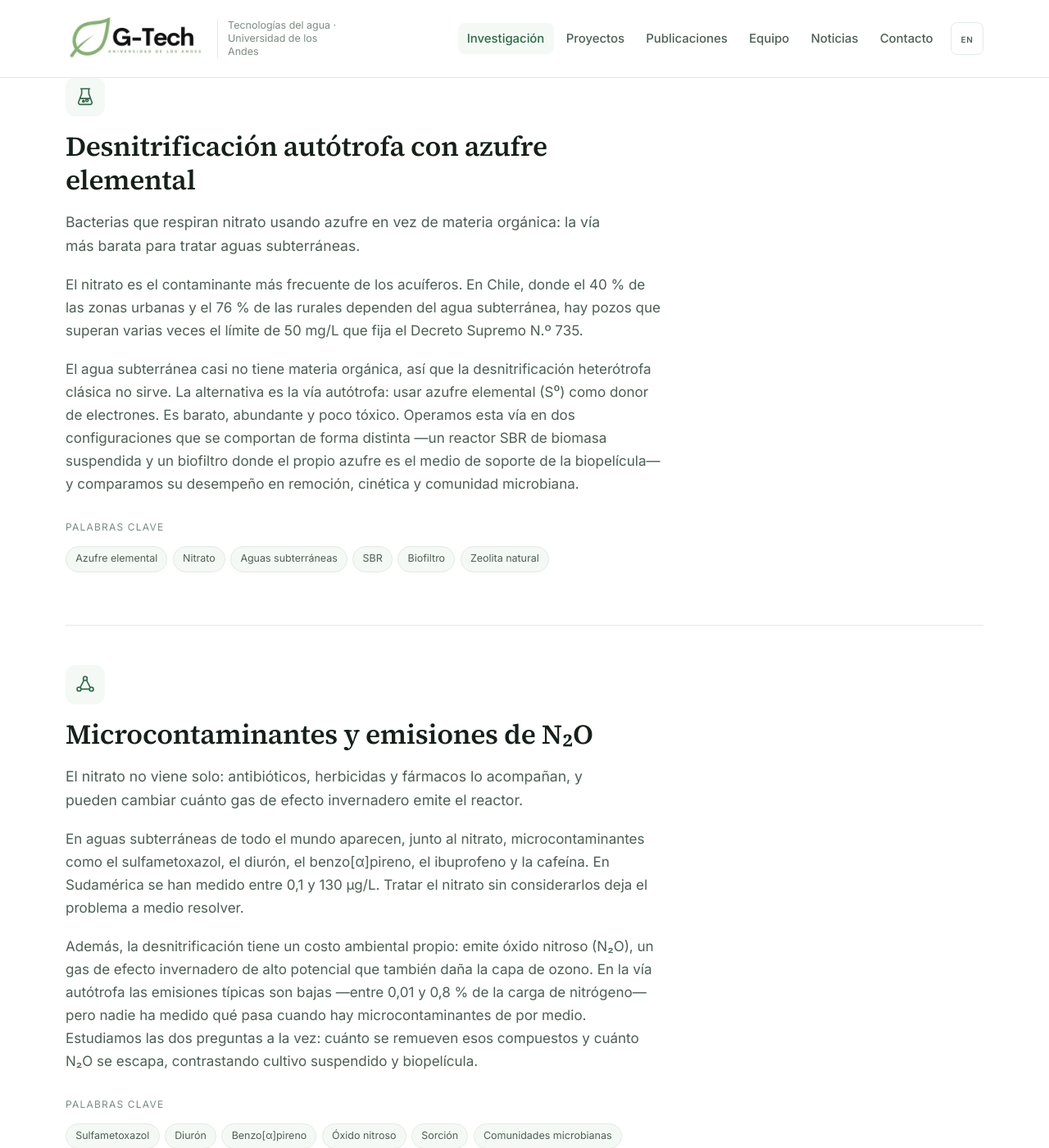
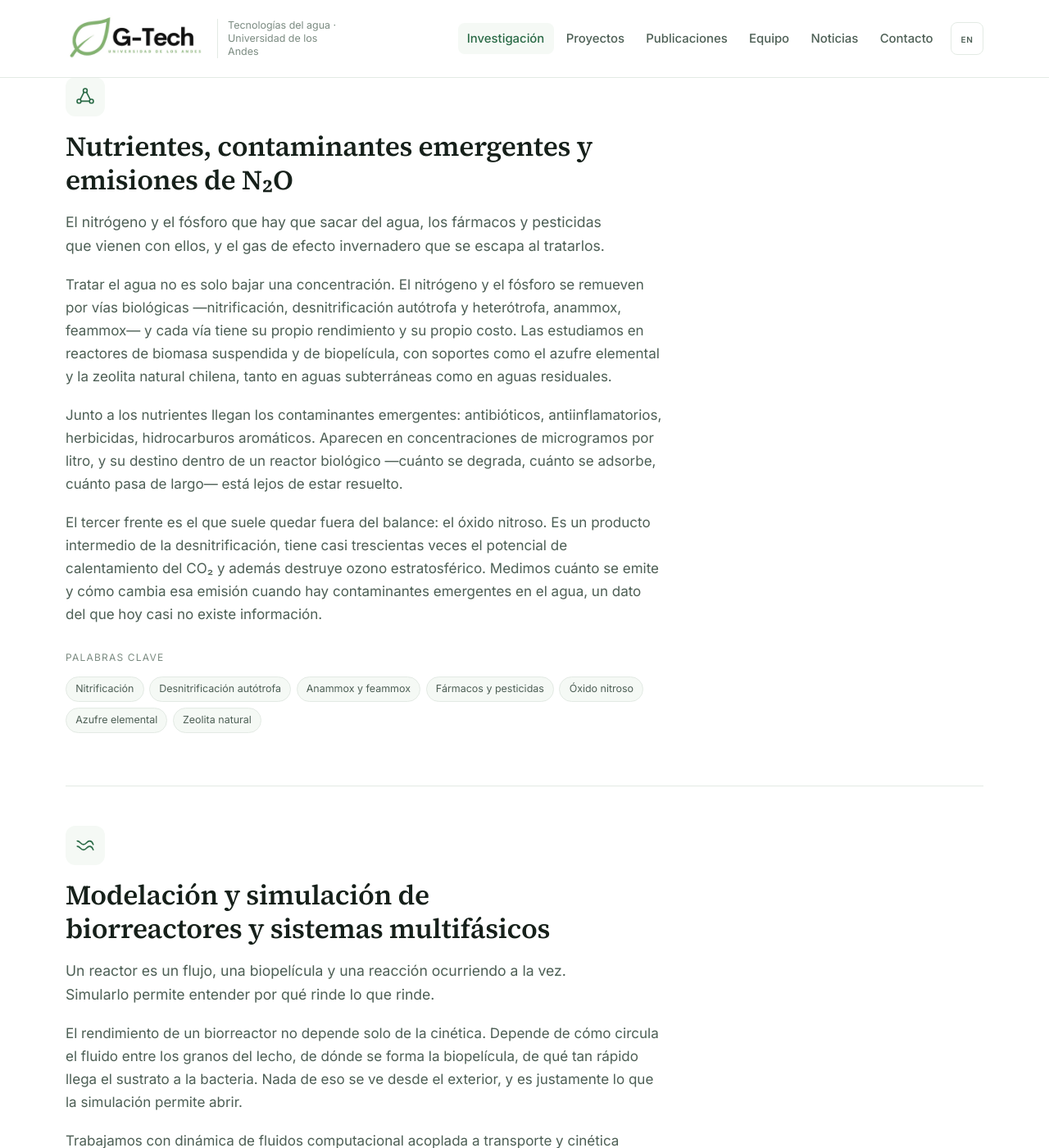
Before and after one commit to labgtechaguas/labgtechaguas.github.io, a Jekyll site: the page built from investigacion.html, in a window 1280 px wide and 1400 px high, scrolled down 399 px. Shown: the whole window at 82% size. Built offline with Jekyll 4.4.1, drawn with Linux system fonts in a browser that asks for light colours; some of the changed text lies outside the part shown.

Commit message:
Nuevas líneas de investigación, más amplias que los proyectos

```diff
--- a/_data/en.yml
+++ b/_data/en.yml
@@ -79,9 +79,9 @@
 research:
   title: "Research"
   lead: >-
-    We treat groundwater with bacteria that breathe nitrate using elemental sulfur
-    as the electron donor. Our three research lines are organised around that
-    process.
+    Three lines broader than any single project: the nutrients and contaminants
+    that must come out of the water, the tools for understanding the reactors that
+    do it, and the residue left at the end of the process.
   keywords: "Keywords"
 
 projects:
--- a/_data/es.yml
+++ b/_data/es.yml
@@ -79,9 +79,9 @@
 research:
   title: "Investigación"
   lead: >-
-    Tratamos el agua subterránea con bacterias que respiran nitrato usando azufre
-    elemental como donor de electrones. Alrededor de ese proceso se organizan
-    nuestras tres líneas.
+    Tres líneas más amplias que cualquier proyecto en particular: los nutrientes y
+    contaminantes que hay que sacar del agua, las herramientas para entender los
+    reactores que lo hacen, y el residuo que queda al final del proceso.
   keywords: "Palabras clave"
 
 projects:
--- a/_data/research.yml
+++ b/_data/research.yml
@@ -1,120 +1,165 @@
 # Líneas de investigación. icon: nombre del ícono SVG en _includes/icons.html
-- id: denitrification
+# Las líneas son deliberadamente más amplias que los proyectos adjudicados: un
+# proyecto entra y sale, la línea se mantiene.
+- id: nutrientes
+  icon: molecule
+  title:
+    es: "Nutrientes, contaminantes emergentes y emisiones de N₂O"
+    en: "Nutrients, emerging contaminants and N₂O emissions"
+  summary:
+    es: "El nitrógeno y el fósforo que hay que sacar del agua, los fármacos y pesticidas que vienen con ellos, y el gas de efecto invernadero que se escapa al tratarlos."
+    en: "The nitrogen and phosphorus that must come out of the water, the pharmaceuticals and pesticides that travel with them, and the greenhouse gas that escapes while treating them."
+  body:
+    es: >-
+      Tratar el agua no es solo bajar una concentración. El nitrógeno y el fósforo
+      se remueven por vías biológicas —nitrificación, desnitrificación autótrofa y
+      heterótrofa, anammox, feammox— y cada vía tiene su propio rendimiento y su
+      propio costo. Las estudiamos en reactores de biomasa suspendida y de
+      biopelícula, con soportes como el azufre elemental y la zeolita natural
+      chilena, tanto en aguas subterráneas como en aguas residuales.
+
+
+      Junto a los nutrientes llegan los contaminantes emergentes: antibióticos,
+      antiinflamatorios, herbicidas, hidrocarburos aromáticos. Aparecen en
+      concentraciones de microgramos por litro, y su destino dentro de un reactor
+      biológico —cuánto se degrada, cuánto se adsorbe, cuánto pasa de largo— está
+      lejos de estar resuelto.
+
+
+      El tercer frente es el que suele quedar fuera del balance: el óxido nitroso.
+      Es un producto intermedio de la desnitrificación, tiene casi trescientas
+      veces el potencial de calentamiento del CO₂ y además destruye ozono
+      estratosférico. Medimos cuánto se emite y cómo cambia esa emisión cuando hay
+      contaminantes emergentes en el agua, un dato del que hoy casi no existe
+      información.
+    en: >-
+      Treating water is not just about lowering a concentration. Nitrogen and
+      phosphorus are removed through biological pathways — nitrification,
+      autotrophic and heterotrophic denitrification, anammox, feammox — and each
+      pathway has its own performance and its own cost. We study them in
+      suspended-biomass and biofilm reactors, with carriers such as elemental
+      sulfur and Chilean natural zeolite, in groundwater as well as wastewater.
+
+
+      Emerging contaminants arrive alongside the nutrients: antibiotics,
+      anti-inflammatories, herbicides, aromatic hydrocarbons. They appear at
+      concentrations of micrograms per litre, and their fate inside a biological
+      reactor — how much is degraded, how much is adsorbed, how much passes
+      straight through — is far from settled.
+
+
+      The third front is the one usually left out of the balance: nitrous oxide.
+      It is an intermediate product of denitrification, has nearly three hundred
+      times the warming potential of CO₂ and also depletes stratospheric ozone. We
+      measure how much is emitted and how that emission changes when emerging
+      contaminants are present, something on which almost no data exist today.
+  keywords:
+    es: ["Nitrificación", "Desnitrificación autótrofa", "Anammox y feammox", "Fármacos y pesticidas", "Óxido nitroso", "Azufre elemental", "Zeolita natural"]
+    en: ["Nitrification", "Autotrophic denitrification", "Anammox and feammox", "Pharmaceuticals and pesticides", "Nitrous oxide", "Elemental sulfur", "Natural zeolite"]
+
+- id: modelacion
+  icon: flow
+  title:
+    es: "Modelación y simulación de biorreactores y sistemas multifásicos"
+    en: "Modelling and simulation of bioreactors and multiphase systems"
+  summary:
+    es: "Un reactor es un flujo, una biopelícula y una reacción ocurriendo a la vez. Simularlo permite entender por qué rinde lo que rinde."
+    en: "A reactor is a flow, a biofilm and a reaction happening at once. Simulating it is what explains why it performs the way it does."
+  body:
+    es: >-
+      El rendimiento de un biorreactor no depende solo de la cinética. Depende de
+      cómo circula el fluido entre los granos del lecho, de dónde se forma la
+      biopelícula, de qué tan rápido llega el sustrato a la bacteria. Nada de eso
+      se ve desde el exterior, y es justamente lo que la simulación permite abrir.
+
+
+      Trabajamos con dinámica de fluidos computacional acoplada a transporte y
+      cinética biológica, con geometrías reales obtenidas por tomografía
+      computarizada, y con acoplamiento CFD–DEM para seguir cómo cambia el medio a
+      medida que se consume. La validación es parte del método: los modelos se
+      confrontan con distribuciones de tiempo de residencia medidas en el reactor,
+      un observable que integra todo lo que ocurre dentro.
+
+
+      El alcance va más allá de los reactores de tratamiento de agua: los mismos
+      flujos multifásicos aparecen en la biofiltración de gases, en medios porosos
+      colonizados por biopelícula y en la digestión anaerobia. El horizonte es un
+      gemelo digital del reactor: un modelo con el que operar y escalar, en vez de
+      ajustar por prueba y error.
+    en: >-
+      A bioreactor's performance does not depend on kinetics alone. It depends on
+      how the fluid moves between the grains of the bed, where the biofilm forms,
+      how fast the substrate reaches the bacteria. None of that is visible from
+      the outside, and that is exactly what simulation opens up.
+
+
+      We work with computational fluid dynamics coupled to transport and
+      biological kinetics, with real geometries obtained by computed tomography,
+      and with CFD–DEM coupling to track how the medium changes as it is consumed.
+      Validation is part of the method: models are confronted with residence time
+      distributions measured in the reactor, an observable that integrates
+      everything happening inside.
+
+
+      The scope reaches beyond water treatment reactors: the same multiphase flows
+      appear in gas biofiltration, in porous media colonised by biofilm and in
+      anaerobic digestion. The horizon is a digital twin of the reactor: a model
+      you can operate and scale with, instead of tuning by trial and error.
+  keywords:
+    es: ["CFD", "OpenFOAM", "CFD–DEM", "Tomografía computarizada", "Distribución de tiempos de residencia", "Flujo multifásico", "Gemelos digitales"]
+    en: ["CFD", "OpenFOAM", "CFD–DEM", "Computed tomography", "Residence time distribution", "Multiphase flow", "Digital twins"]
+
+- id: lodos
   icon: reactor
   title:
-    es: "Desnitrificación autótrofa con azufre elemental"
-    en: "Sulfur-based autotrophic denitrification"
+    es: "Tratamiento de lodos: microaireación y digestión anaerobia"
+    en: "Sludge treatment: microaeration and anaerobic digestion"
   summary:
-    es: "Bacterias que respiran nitrato usando azufre en vez de materia orgánica: la vía más barata para tratar aguas subterráneas."
-    en: "Bacteria that breathe nitrate using sulfur instead of organic matter: the cheapest route to treating groundwater."
+    es: "Los lodos son el residuo del tratamiento del agua y, a la vez, una fuente de energía y de nutrientes. La diferencia está en el pretratamiento."
+    en: "Sludge is the residue of water treatment and, at the same time, a source of energy and nutrients. The difference lies in the pretreatment."
   body:
     es: >-
-      El nitrato es el contaminante más frecuente de los acuíferos. En Chile,
-      donde el 40 % de las zonas urbanas y el 76 % de las rurales dependen del
-      agua subterránea, hay pozos que superan varias veces el límite de 50 mg/L
-      que fija el Decreto Supremo N.º 735.
+      Una planta de tratamiento de aguas residuales produce lodos, y esos lodos son
+      su mayor problema de manejo: salen del proceso con humedad muy alta, lo que
+      encarece el transporte y la disposición. Pero también contienen materia
+      orgánica que puede convertirse en biogás y nutrientes que pueden recuperarse.
 
 
-      El agua subterránea casi no tiene materia orgánica, así que la
-      desnitrificación heterótrofa clásica no sirve. La alternativa es la vía
-      autótrofa: usar azufre elemental (S⁰) como donor de electrones. Es barato,
-      abundante y poco tóxico. Operamos esta vía en dos configuraciones que se
-      comportan de forma distinta —un reactor SBR de biomasa suspendida y un
-      biofiltro donde el propio azufre es el medio de soporte de la
-      biopelícula— y comparamos su desempeño en remoción, cinética y comunidad
-      microbiana.
-    en: >-
-      Nitrate is the most common pollutant in aquifers. In Chile, where 40 % of
-      urban areas and 76 % of rural areas depend on groundwater, some wells exceed
-      the 50 mg/L limit set by Supreme Decree No. 735 several times over.
+      Trabajamos en los pretratamientos que cambian esa ecuación. La microaireación
+      —dosis controladas de oxígeno en un ambiente anaerobio— mejora la hidrólisis
+      y la deshidratación posterior. La digestión anaerobia convierte la materia
+      orgánica en metano e hidrógeno, y su rendimiento depende de la mezcla de
+      sustratos, de los micronutrientes disponibles y de la estabilidad del
+      proceso: todo eso se modela. El biosecado, en paralelo, aprovecha el calor
+      de la propia actividad biológica para secar el lodo.
 
 
-      Groundwater has almost no organic matter, so classical heterotrophic
-      denitrification is not an option. The alternative is the autotrophic route:
-      using elemental sulfur (S⁰) as the electron donor. It is cheap, abundant and
-      low in toxicity. We run this route in two configurations that behave very
-      differently — a suspended-biomass SBR and a biofilter where the sulfur
-      itself is the biofilm carrier — and compare their removal performance,
-      kinetics and microbial communities.
-  keywords:
-    es: ["Azufre elemental", "Nitrato", "Aguas subterráneas", "SBR", "Biofiltro", "Zeolita natural"]
-    en: ["Elemental sulfur", "Nitrate", "Groundwater", "SBR", "Biofilter", "Natural zeolite"]
-
-- id: micropollutants
-  icon: molecule
-  title:
-    es: "Microcontaminantes y emisiones de N₂O"
-    en: "Micropollutants and N₂O emissions"
-  summary:
-    es: "El nitrato no viene solo: antibióticos, herbicidas y fármacos lo acompañan, y pueden cambiar cuánto gas de efecto invernadero emite el reactor."
-    en: "Nitrate does not travel alone: antibiotics, herbicides and pharmaceuticals come with it, and may change how much greenhouse gas the reactor emits."
-  body:
-    es: >-
-      En aguas subterráneas de todo el mundo aparecen, junto al nitrato,
-      microcontaminantes como el sulfametoxazol, el diurón, el benzo[α]pireno, el
-      ibuprofeno y la cafeína. En Sudamérica se han medido entre 0,1 y 130 µg/L.
-      Tratar el nitrato sin considerarlos deja el problema a medio resolver.
+      El líquido que se separa del lodo tampoco se trata como un descarte: es una
+      corriente concentrada de la que se puede recuperar nitrógeno y fósforo. Ahí
+      las tres líneas del grupo se cruzan —remoción de nutrientes, modelación del
+      proceso y valorización del residuo— y es donde la idea de economía circular
+      deja de ser una consigna y se vuelve un balance de masa.
+    en: >-
+      A wastewater treatment plant produces sludge, and that sludge is its biggest
+      handling problem: it leaves the process with very high moisture, which drives
+      up transport and disposal costs. But it also holds organic matter that can
+      become biogas, and nutrients that can be recovered.
 
 
-      Además, la desnitrificación tiene un costo ambiental propio: emite óxido
-      nitroso (N₂O), un gas de efecto invernadero de alto potencial que también
-      daña la capa de ozono. En la vía autótrofa las emisiones típicas son bajas
-      —entre 0,01 y 0,8 % de la carga de nitrógeno— pero nadie ha medido qué pasa
-      cuando hay microcontaminantes de por medio. Estudiamos las dos preguntas a la
-      vez: cuánto se remueven esos compuestos y cuánto N₂O se escapa,
-      contrastando cultivo suspendido y biopelícula.
-    en: >-
-      Groundwater worldwide carries, alongside nitrate, micropollutants such as
-      sulfamethoxazole, diuron, benzo[a]pyrene, ibuprofen and caffeine. In South
-      America, concentrations between 0.1 and 130 µg/L have been reported. Treating
-      nitrate without accounting for them leaves the problem half solved.
+      We work on the pretreatments that change that equation. Microaeration —
+      controlled doses of oxygen in an anaerobic environment — improves hydrolysis
+      and subsequent dewatering. Anaerobic digestion turns organic matter into
+      methane and hydrogen, and its performance depends on the substrate mixture,
+      the available micronutrients and process stability: all of which can be
+      modelled. Biodrying, in parallel, uses the heat of the biological activity
+      itself to dry the sludge.
 
 
-      Denitrification also has an environmental cost of its own: it emits nitrous
-      oxide (N₂O), a potent greenhouse gas that also depletes stratospheric ozone.
-      In the autotrophic route emissions are typically low — 0.01 to 0.8 % of the
-      nitrogen load — but nobody has measured what happens when micropollutants are
-      present. We tackle both questions at once: how much of these compounds is
-      removed, and how much N₂O escapes, comparing suspended culture and biofilm.
+      The liquid separated from the sludge is not treated as waste either: it is a
+      concentrated stream from which nitrogen and phosphorus can be recovered. That
+      is where the group's three lines meet — nutrient removal, process modelling
+      and waste valorisation — and where circular economy stops being a slogan and
+      becomes a mass balance.
   keywords:
-    es: ["Sulfametoxazol", "Diurón", "Benzo[α]pireno", "Óxido nitroso", "Sorción", "Comunidades microbianas"]
-    en: ["Sulfamethoxazole", "Diuron", "Benzo[a]pyrene", "Nitrous oxide", "Sorption", "Microbial communities"]
-
-- id: modelling
-  icon: flow
-  title:
-    es: "Modelación y simulación de biorreactores"
-    en: "Modelling and simulation of bioreactors"
-  summary:
-    es: "Un lecho de azufre no es estático: el grano se consume, la biopelícula crece y el flujo cambia. Eso se simula."
-    en: "A sulfur bed is not static: grains dissolve, biofilm grows and the flow changes. That is what we simulate."
-  body:
-    es: >-
-      Un modelo CFD de un lecho empacado vale lo que vale su validación. Parte
-      central de nuestro trabajo es confrontar la simulación con mediciones
-      experimentales de distribución de tiempos de residencia (RTD), un observable
-      que integra todo lo que ocurre dentro del reactor: canalizaciones, zonas
-      muertas, mezcla.
-
-
-      Sobre esa base construimos modelos tridimensionales que acoplan flujo,
-      transporte y cinética biológica, alimentados con geometría real obtenida por
-      tomografía computarizada, y modelos CFD–DEM que siguen la evolución del
-      tamaño de partícula del azufre a medida que se consume. El horizonte es un
-      gemelo digital del reactor: un modelo con el que se pueda operar y escalar en
-      vez de ajustar por prueba y error.
-    en: >-
-      A CFD model of a packed bed is only as good as its validation. A central part
-      of our work is confronting simulation with experimental residence time
-      distribution (RTD) measurements — an observable that integrates everything
-      happening inside the reactor: channelling, dead zones, mixing.
-
-
-      On that basis we build three-dimensional models coupling flow, transport and
-      biological kinetics, fed with real geometry obtained by computed tomography,
-      and CFD–DEM models that track how sulfur particle size evolves as it is
-      consumed. The horizon is a digital twin of the reactor: a model you can
-      operate and scale with, instead of tuning by trial and error.
-  keywords:
-    es: ["CFD", "OpenFOAM", "CFD–DEM", "Tomografía computarizada", "RTD", "Modelación de biopelículas"]
-    en: ["CFD", "OpenFOAM", "CFD–DEM", "Computed tomography", "RTD", "Biofilm modelling"]
+    es: ["Digestión anaerobia", "Microaireación", "Biosecado", "Deshidratación de lodos", "Biogás y bioH₂", "Recuperación de N y P", "Economía circular"]
+    en: ["Anaerobic digestion", "Microaeration", "Biodrying", "Sludge dewatering", "Biogas and bioH₂", "N and P recovery", "Circular economy"]
```
